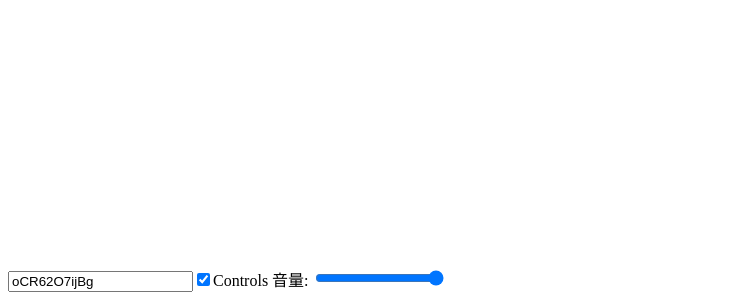
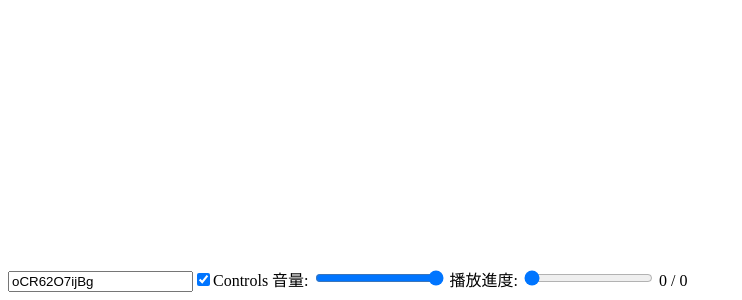
Before and after one commit to edward-hsu-1994/ngx-ytplayer, an Angular app: page / in a window 1280 px wide. Shown: the part 541-841 px from the top of the page, without its empty margins (0-742 px from the left). Built offline with nearby package versions, Linux system fonts and the light colour scheme.

Commit message:
實作播放時長以及目前播放進度取得與seekTo方法

```diff
--- a/src/app/app.component.html
+++ b/src/app/app.component.html
@@ -1,5 +1,10 @@
-<div ytPlayer [videoId]="videoId" style="height:800px;" [(volume)]="volume" [autoPlay]="false" [showFullScreenButton]="false"
-  [showControls]="controls" [loop]="true" (stateChange)="eventChange($event)"></div>
+<div #player ytPlayer [videoId]="videoId" style="height:800px;" [(volume)]="volume" [autoPlay]="false"
+  [showFullScreenButton]="false" [showControls]="controls" [loop]="true" (stateChange)="eventChange($event)"
+  (currentTimeChange)="updateCurrentTime($event)" (durationChange)="duration=$event"></div>
 <input [(ngModel)]="videoId" />
 <input type="checkbox" [(ngModel)]="controls">Controls
 音量: <input min="0" max="100" type="range" [(ngModel)]="volume" />
+
+播放進度: <input min="0" [max]="duration" type="range" [value]="currentTime" (mousedown)="seek=true" (mouseup)="seek=false"
+  (change)="seekTo($event)">
+{{currentTime.toString().split('.')[0]}} / {{duration}}
--- a/src/app/app.component.ts
+++ b/src/app/app.component.ts
@@ -1,5 +1,6 @@
-import { Component } from '@angular/core';
+import { Component, ViewChild } from '@angular/core';
 import { PlayerState } from './yt-player/models/playerState';
+import { YtPlayerDirective } from './yt-player/directives/yt-player.directive';
 
 @Component({
   selector: 'app-root',
@@ -12,7 +13,25 @@ export class AppComponent {
   controls = true;
   volume = 100;
 
+  duration = 0;
+  currentTime = 0;
+
+  seek = false;
+
+  @ViewChild(YtPlayerDirective)
+  player: YtPlayerDirective;
+
   eventChange(event) {
     console.log(PlayerState[event]);
   }
+
+  seekTo($event) {
+    this.player.seekTo(parseFloat($event.srcElement.value));
+  }
+
+  updateCurrentTime(currentTime) {
+    if (!this.seek) {
+      this.currentTime = currentTime;
+    }
+  }
 }
--- a/src/app/yt-player/directives/yt-player.directive.ts
+++ b/src/app/yt-player/directives/yt-player.directive.ts
@@ -152,6 +152,30 @@ export class YtPlayerDirective implements OnInit, AfterViewInit, OnDestroy {
   public volumeChange = new EventEmitter<number>();
   // #endregion
 
+  // #region 播放進度
+  public get currentTime() {
+    if (this._nativePlayer) {
+      return this._nativePlayer.getCurrentTime();
+    }
+    return 0;
+  }
+
+  @Output()
+  public currentTimeChange = new EventEmitter<number>();
+  // #endregion
+
+  // #region 播放總時長
+  public get duration() {
+    if (this._nativePlayer) {
+      return this._nativePlayer.getDuration();
+    }
+    return 0;
+  }
+
+  @Output()
+  public durationChange = new EventEmitter<number>();
+  // #endregion
+
   // #region 播放器事件
   @Output()
   public nativeError = new EventEmitter<YT.OnErrorEvent>();
@@ -173,6 +197,16 @@ export class YtPlayerDirective implements OnInit, AfterViewInit, OnDestroy {
     const volumeChecker = timer(0, 100).subscribe(x => {
       if (this._nativePlayer) {
         this.volumeChange.emit(this.volume);
+      }
+    });
+    const currentTimeChecker = timer(0, 100).subscribe(x => {
+      if (this._nativePlayer) {
+        this.currentTimeChange.emit(this.currentTime);
+      }
+    });
+    const durationChecker = timer(0, 100).subscribe(x => {
+      if (this._nativePlayer) {
+        this.durationChange.emit(this.duration);
       }
     });
   }
@@ -283,4 +317,10 @@ export class YtPlayerDirective implements OnInit, AfterViewInit, OnDestroy {
     }
   }
   // #endregion
+
+  public seekTo(time: number): void {
+    if (this._nativePlayer) {
+      this._nativePlayer.seekTo(time, true);
+    }
+  }
 }
```
